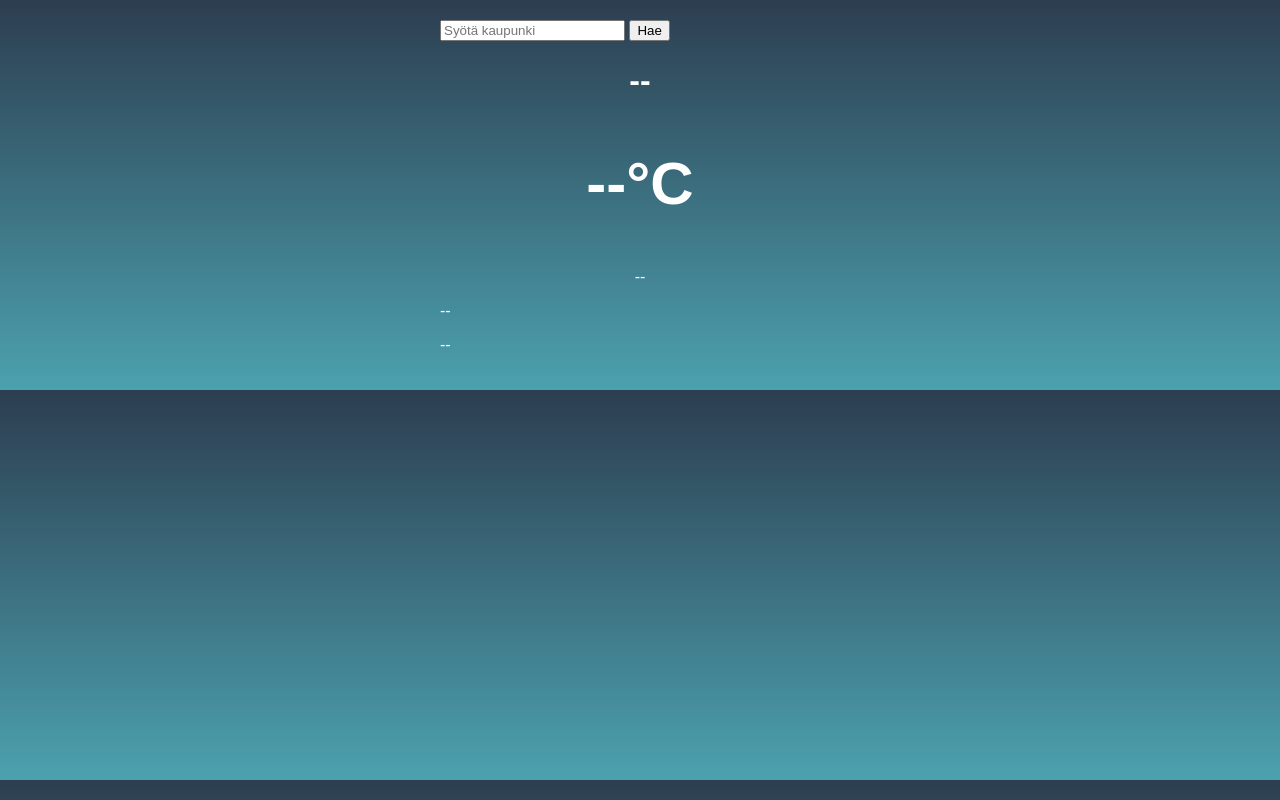
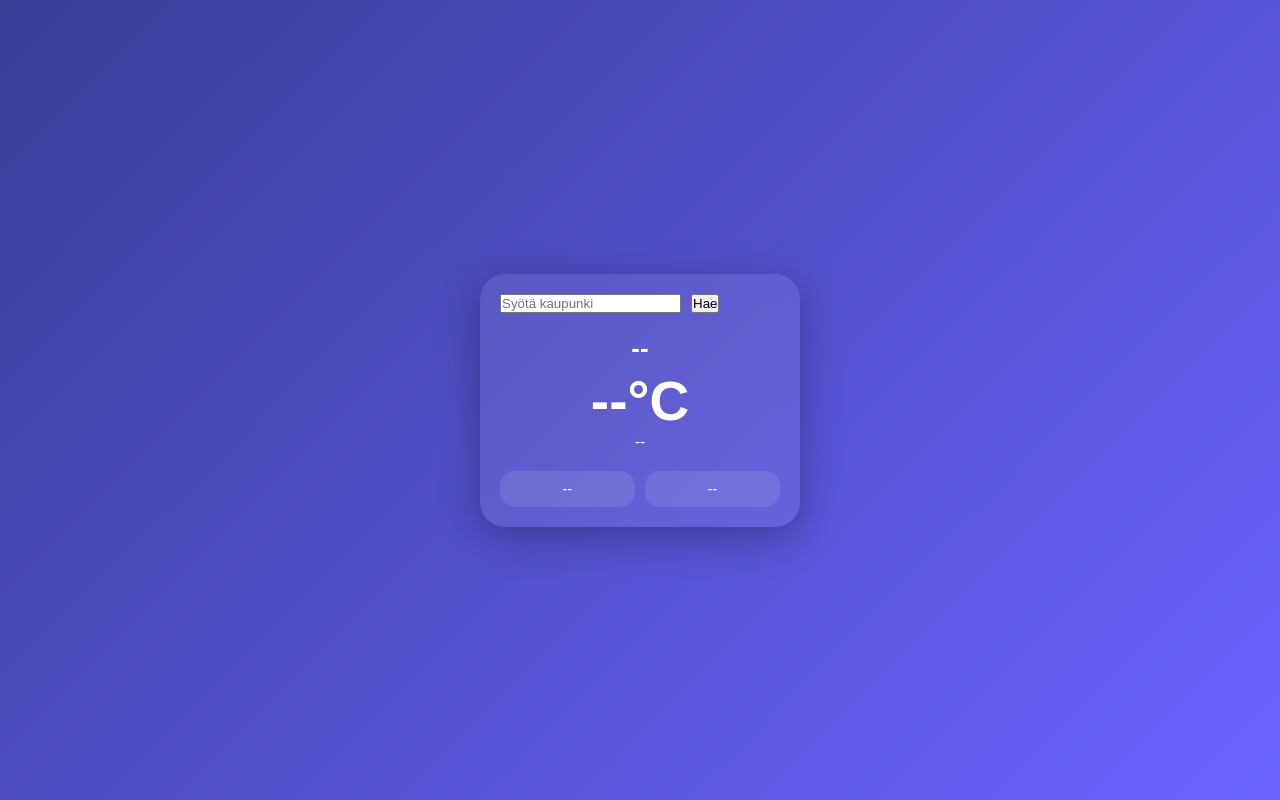
Before and after one commit to cruelruins/weather-app, a plain HTML site: page frontend/index.html in a window 1280 px wide. Drawn offline with Linux system fonts and the light colour scheme.

Commit message:
Update style.css

```diff
--- a/frontend/css/style.css
+++ b/frontend/css/style.css
@@ -1,20 +1,101 @@
+* {
+  margin: 0;
+  padding: 0;
+  box-sizing: border-box;
+  font-family: Arial, sans-serif;
+}
+
 body {
-  margin: 0;
-  font-family: Arial;
-  background: linear-gradient(to bottom, #2c3e50, #4ca1af);
+  height: 100vh;
+  background: linear-gradient(135deg, #3a3d98, #6c63ff);
+  display: flex;
+  justify-content: center;
+  align-items: center;
   color: white;
 }
 
 .app {
-  max-width: 400px;
-  margin: auto;
+  width: 320px;
   padding: 20px;
+  border-radius: 25px;
+  background: rgba(255, 255, 255, 0.08);
+  backdrop-filter: blur(10px);
+  box-shadow: 0 10px 40px rgba(0, 0, 0, 0.3);
+}
+
+.search {
+  display: flex;
+  gap: 10px;
+  margin-bottom: 20px;
+}
+
+  flex: 1;
+  padding: 10px;
+  border-radius: 20px;
+  border: none;
+  outline: none;
+}
+
+.search button {
+  padding: 10px 15px;
+  border-radius: 20px;
+  border: none;
+  background: #ff7b54;
+  color: white;
+  cursor: pointer;
+  transition: 0.3s;
+}
+
+.search button:hover {
+  background: #ff5722;
 }
 
 .weather {
   text-align: center;
+  margin-bottom: 20px;
 }
 
-h2 {
-  font-size: 60px;
+.weather h1 {
+  font-size: 26px;
+  margin-bottom: 5px;
 }
+
+.weather h2 {
+  font-size: 55px;
+}
+
+.weather p {
+  font-size: 16px;
+  opacity: 0.9;
+}
+
+#icon {
+  width: 80px;
+  margin: 10px 0;
+}
+
+.details {
+  display: flex;
+  justify-content: space-between;
+  gap: 10px;
+}
+
+.details p {
+  background: rgba(255, 255, 255, 0.1);
+  padding: 10px;
+  border-radius: 15px;
+  width: 100%;
+  text-align: center;
+  font-size: 14px;
+}
+
+/* Responsiivisuus */
+@media (max-width: 400px) {
+  .app {
+    width: 90%;
+  }
+
+  .weather h2 {
+    font-size: 40px;
+  }
+}
```
